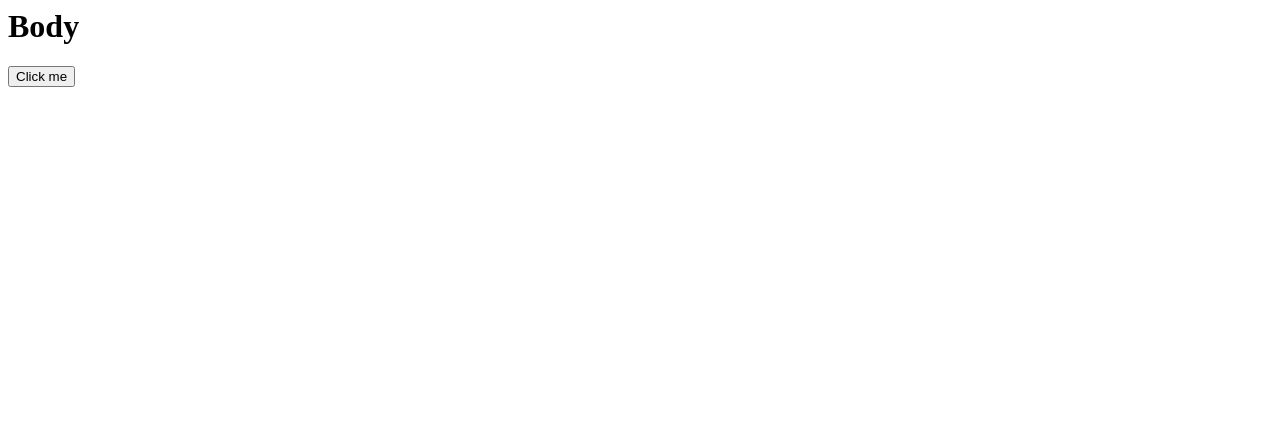
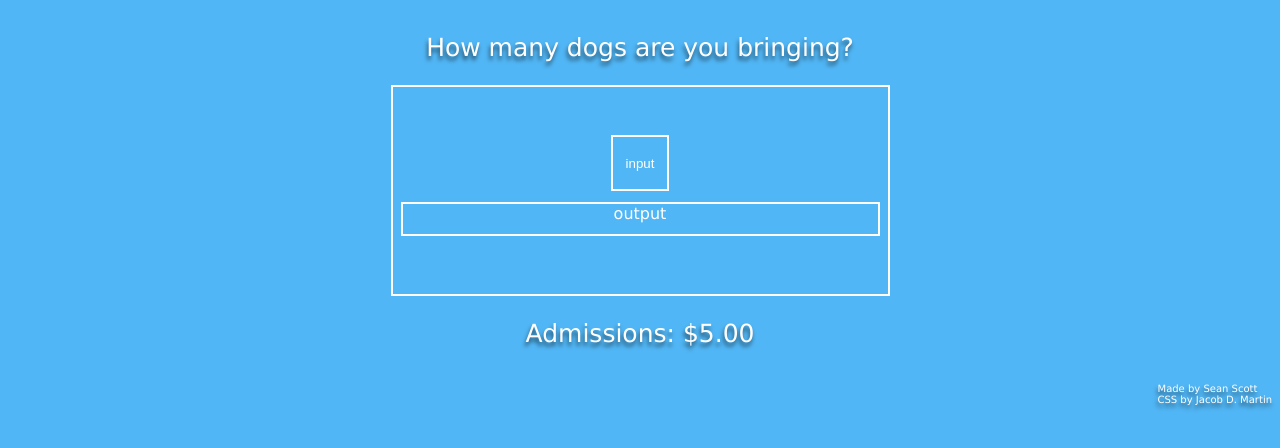
Before and after one commit to seanscott565/Dog-Park, a plain HTML site: page index.html in a window 1280 px wide. Drawn offline with Linux system fonts and the light colour scheme.

Commit message:
Created CSS

```diff
--- a/index.html
+++ b/index.html
@@ -1,13 +1,20 @@
-
-
+<!DOCTYPE html>
 <html lang="en">
 <head>
-  <title>HTML Template</title>
+  <meta charset="UTF-8">
+  <meta http-equiv="X-UA-Compatible" content="IE=edge">
+  <meta name="viewport" content="width=device-width, initial-scale=1.0">
+  <link rel="stylesheet" href="style.css">
+  <title>Document</title>
 </head>
- <h1>Body</h1>
-   <body>
-<button class="output" id="output" onClick="button">Click me</button>
-<div id="view"></div>
+<body>
+  <p class="text">How many dogs are you bringing?</p>
+  <div class="parent outline">
+    <input class="outline" type="text" value="input">
+    <p class="output outline">output</p>
+  </div>
+  <p class="text">Admissions: $5.00</p>
+  <p class="text lower-right y-bottom x-right">Made by Sean Scott<br>CSS by Jacob D. Martin</p>
+  <script src="script.js"></script>
 </body>
- <script src="script.js"></script>
 </html>
--- /dev/null
+++ b/style.css
@@ -0,0 +1,52 @@
+
+body {
+    background-color: #51b6f5;
+    color: white;
+    font-family: 'Lucida Sans', 'Lucida Sans Regular', 'Lucida Grande', 'Lucida Sans Unicode', Geneva, Verdana, sans-serif;
+    display: flex;
+    justify-content: center;
+    align-items: center;
+    flex-direction: column;
+}
+
+.text {
+    font-size: 25px;
+    text-shadow: -1px 4px 4px rgba(0,0,0,0.6);
+}
+
+.lower-right {
+    font-size: 10px;
+}
+
+.parent {
+    width: fit-content;
+    display: flex;
+    flex-direction: column;
+    align-items: center;
+}
+
+.output {
+    text-align: center;
+    margin: 0 10px 60px 10px; /* top | right | bottom | left */
+    width: 475px;
+    height: 30px;
+}
+
+.outline {
+    outline: white 2px solid;
+}
+
+.y-bottom {
+    align-self: flex-end;
+}
+
+
+input {
+    color: white;
+    text-align: center;
+    width: 50px;
+    height: 50px;
+    margin: 50px 0 15px 0; /* top | right | bottom | left */
+    border: none;
+    background-color: #51b6f5;
+}
```
